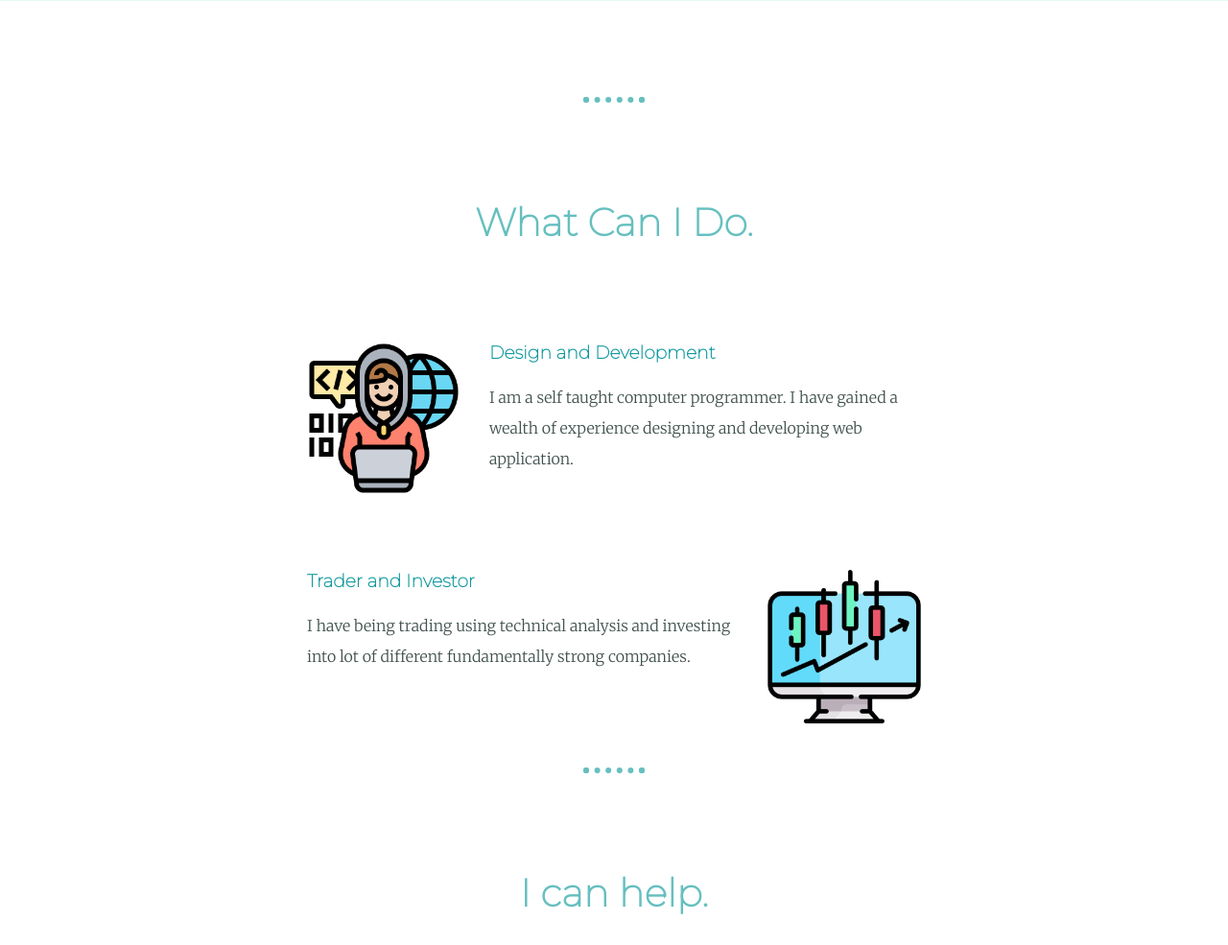
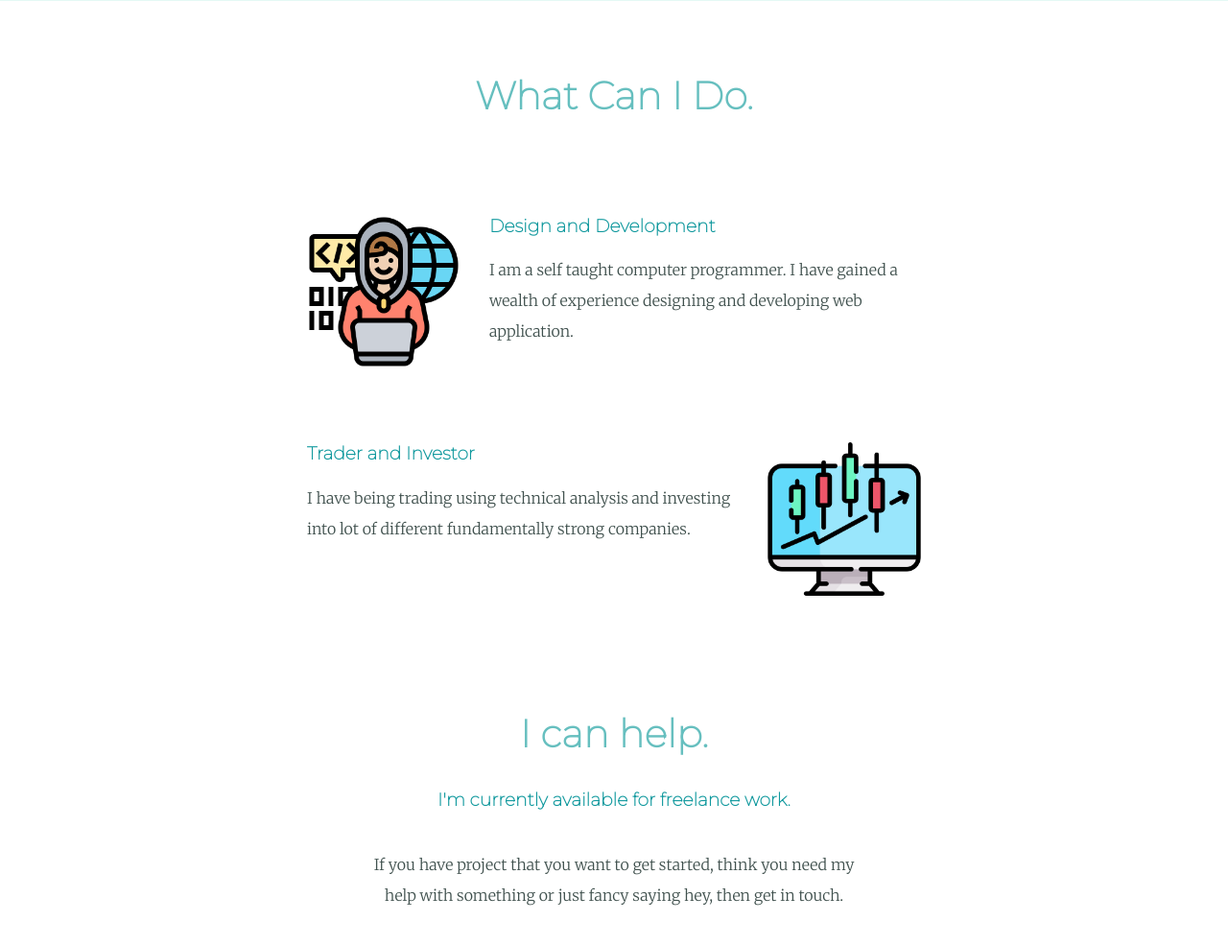
Before and after one commit to theamolghuge/me, a plain HTML site: page index.html in a window 1280 px wide. Shown: the part 675-1660 px from the top of the page at 96% size. Drawn offline with Linux system fonts and the light colour scheme.

Commit message:
Update index.html

```diff
--- a/index.html
+++ b/index.html
@@ -18,7 +18,7 @@
         <!-- <img class = "bottom-cloud" src="images/cloud.png" alt=""> -->
         <img class="land" src="images/savannah.png" alt="">
       </div>
-        <hr>
+        <br><br>
         <div class="skills">
           <h2>What Can I Do.</h2>
           <div class="skill-row">
@@ -33,7 +33,7 @@
             <p>I have being trading using technical analysis and investing into lot of different fundamentally strong companies.</p>
           </div>
         </div>
-        <hr>
+        <br><br>
         <div class="contact-me">
           <h2>I can help.</h2>
           <h3>I'm currently available for freelance work.</h3>
@@ -41,13 +41,12 @@
           <a class="btn" href="mailto:theamolghuge@gmail.com">CONTACT ME</a>
         </div>
       </div>
-        <br>
+        <br><br>
       <div class="bottom-container">
         <a class="footer-link" href="https://www.linkedin.com/in/theamolghuge/">LinkedIn</a>
         <a class="footer-link" href="https://twitter.com/theamolghuge">Twitter</a>
         <a class="footer-link" href="http://instagram.com/theamolghuge">Instagram</a>
         <p class="copyright">© 2021 Amol Ghuge.</p>
       </div>
-
 </body>
 </html>
```
